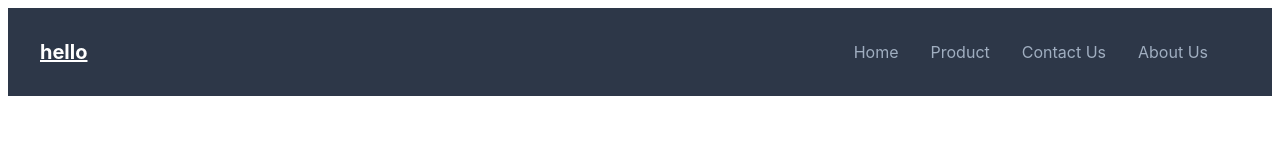
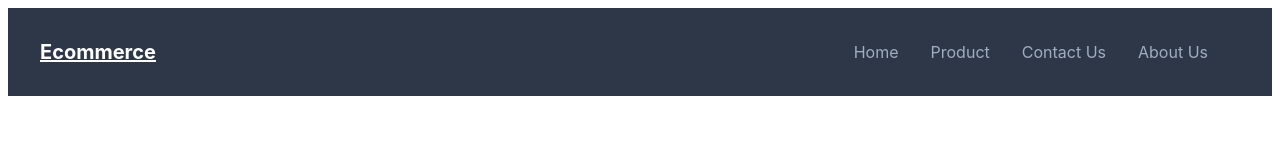
Before and after one commit to hisumitgupta/ecommerce-forntend, a React (Vite) app: page / in a window 1280 px wide. Shown: the top 160 px of the page. Built offline with nearby package versions, Linux system fonts and the light colour scheme.

Commit message:
navbar title change again

```diff
--- a/src/components/Navbar.jsx
+++ b/src/components/Navbar.jsx
@@ -14,7 +14,7 @@ const Navbar = () => {
     return (
         <nav className="navbar">
             <div className="container">
-                <a href="#" className="brand">hello</a>
+                <a href="#" className="brand">Ecommerce</a>
                 <ul className="nav-links">
                     <li><a href="#">Home</a></li>
                     <li><a href="#">Product</a></li>
```
